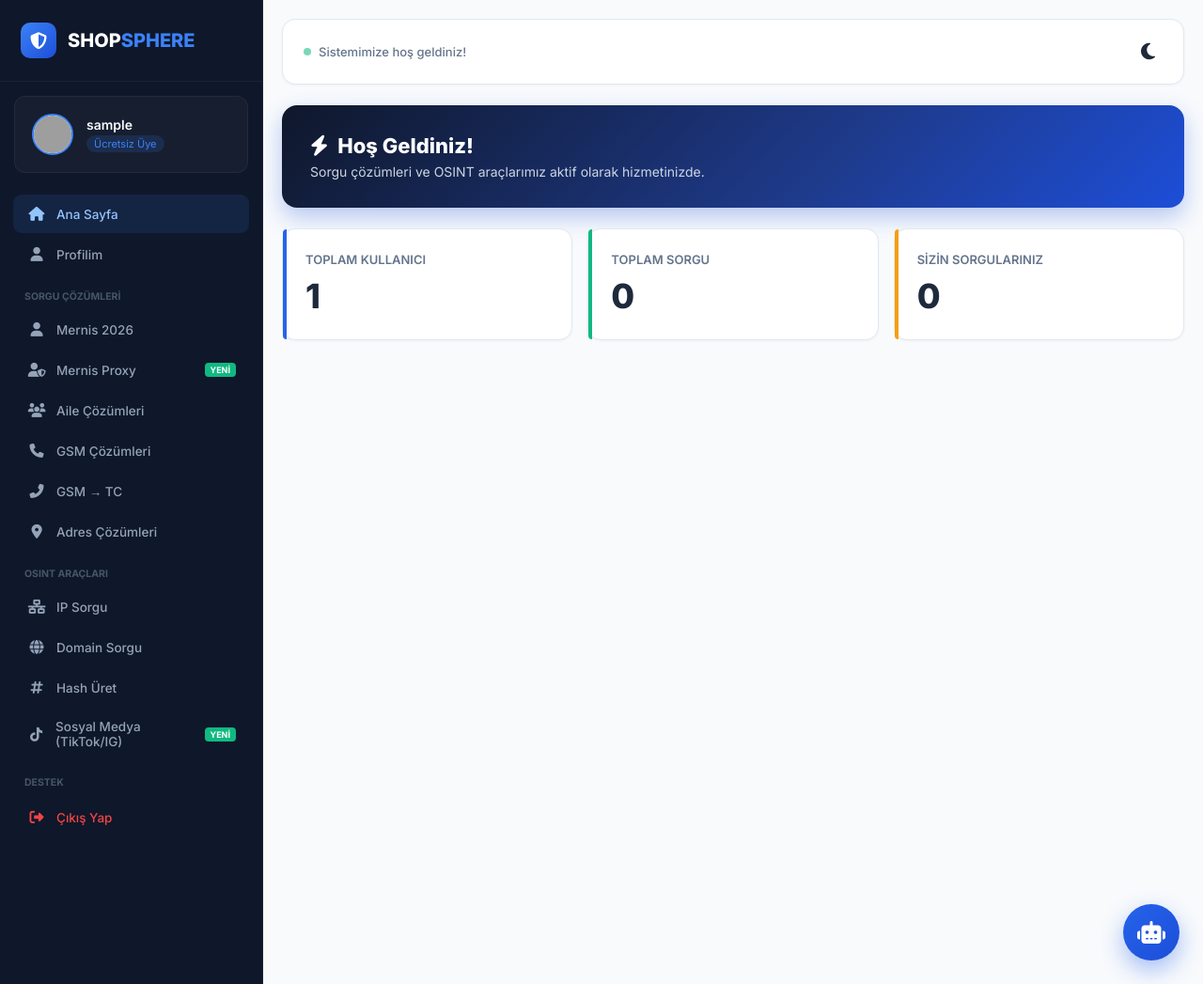
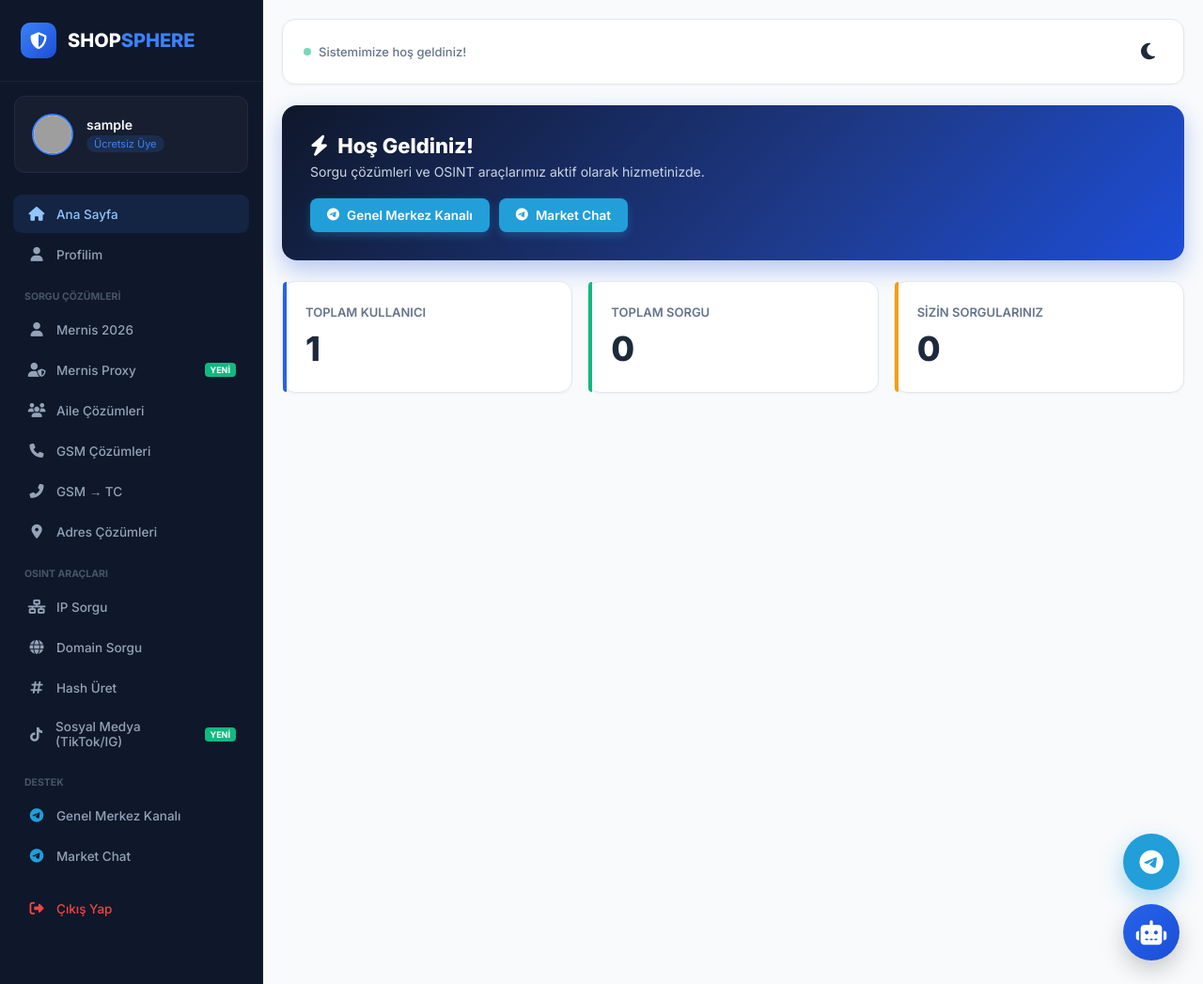
Before and after one commit to gutsalix11129-hub/shopsphere, a Flask app: page / in a window 1280 px wide. Shown: the whole page at 94% size. Run offline with Flask 3, Linux system fonts and the light colour scheme; the visitor is signed in with stand-in values (Sample User, id 1); data comes from the database, SQL or seed files in the repository; data that the repository does not hold is empty; grey boxes are pictures that could not be loaded.

Commit message:
Update index.html

```diff
--- a/templates/index.html
+++ b/templates/index.html
@@ -8,10 +8,12 @@
     <link href="https://fonts.googleapis.com/css2?family=Inter:wght@400;500;600;700;800&display=swap" rel="stylesheet">
     <link rel="stylesheet" href="https://cdnjs.cloudflare.com/ajax/libs/font-awesome/6.4.0/css/all.min.css">
     <style>
-        :root { --sidebar-bg: #0f172a; --sidebar-text: #94a3b8; --bg: #f8fafc; --card-bg: #ffffff; --text: #1e293b; --primary: #2563eb; --border: #e2e8f0; --success: #10b981; --danger: #ef4444; }
+        :root { --sidebar-bg: #0f172a; --sidebar-text: #94a3b8; --bg: #f8fafc; --card-bg: #ffffff; --text: #1e293b; --primary: #2563eb; --border: #e2e8f0; --success: #10b981; --danger: #ef4444; --telegram: #229ED9; }
         [data-theme="dark"] { --sidebar-bg: #020617; --sidebar-text: #94a3b8; --bg: #0f172a; --card-bg: #1e293b; --text: #f8fafc; --border: #334155; }
         * { box-sizing: border-box; margin: 0; padding: 0; font-family: 'Inter', sans-serif; transition: background-color .3s, border-color .3s; }
         body { background: var(--bg); color: var(--text); display: flex; min-height: 100vh; overflow-x: hidden; }
+
+        /* SIDEBAR */
         .sidebar { width: 280px; background: var(--sidebar-bg); color: white; position: fixed; height: 100vh; left: -280px; top: 0; transition: transform .3s cubic-bezier(0.4, 0, 0.2, 1); z-index: 1000; display: flex; flex-direction: column; overflow-y: auto; border-right: 1px solid rgba(255,255,255,.05); }
         .sidebar.open { left: 0; }
         .logo-area { padding: 24px 22px; display: flex; align-items: center; gap: 12px; border-bottom: 1px solid rgba(255,255,255,.05); }
@@ -27,6 +29,8 @@
         .nav-item:hover, .nav-item.active { background: rgba(59,130,246,.12); color: #93c5fd; }
         .nav-item .icon { width: 22px; font-size: 15px; margin-right: 10px; text-align: center; }
         .nav-item .badge-new { background: #10b981; color: #fff; font-size: 9px; font-weight: 700; padding: 2px 6px; border-radius: 4px; margin-left: auto; }
+
+        /* MAIN */
         .main { flex: 1; padding: 20px; width: 100%; transition: margin-left .3s; }
         .topbar { display: flex; justify-content: space-between; align-items: center; background: var(--card-bg); padding: 14px 22px; border-radius: 14px; margin-bottom: 22px; box-shadow: 0 1px 3px rgba(0,0,0,.04); border: 1px solid var(--border); gap: 12px; }
         .menu-btn { font-size: 22px; cursor: pointer; color: var(--text); background: none; border: none; padding: 6px; }
@@ -35,15 +39,24 @@
         @keyframes pulse { 0%, 100% { opacity: 1; } 50% { opacity: .5; } }
         .view { display: none; animation: fadeIn .3s ease; } .view.active { display: block; }
         @keyframes fadeIn { from { opacity: 0; transform: translateY(10px); } to { opacity: 1; transform: none; } }
-        .promo-banner { background: linear-gradient(135deg, #0f172a 0%, #1e3a8a 60%, #1d4ed8 100%); border-radius: 16px; padding: 30px; color: white; margin-bottom: 22px; box-shadow: 0 10px 25px rgba(29,78,216,.3); }
+
+        /* DASHBOARD */
+        .promo-banner { background: linear-gradient(135deg, #0f172a 0%, #1e3a8a 60%, #1d4ed8 100%); border-radius: 16px; padding: 30px; color: white; margin-bottom: 22px; box-shadow: 0 10px 25px rgba(29,78,216,.3); position: relative; overflow: hidden; }
         .promo-banner h2 { font-size: 22px; font-weight: 800; display: flex; align-items: center; gap: 10px; }
+        .tg-buttons { display: flex; gap: 10px; margin-top: 20px; flex-wrap: wrap; }
+        .tg-btn { background: var(--telegram); color: white; text-decoration: none; padding: 10px 18px; border-radius: 8px; font-size: 13.5px; font-weight: 600; display: inline-flex; align-items: center; gap: 8px; transition: .2s; box-shadow: 0 4px 10px rgba(34,158,217,.3); border: none; cursor: pointer; }
+        .tg-btn:hover { transform: translateY(-2px); box-shadow: 0 6px 15px rgba(34,158,217,.4); }
+
         .stats-grid { display: grid; grid-template-columns: 1fr; gap: 16px; margin-bottom: 22px; }
         .stat-card { background: var(--card-bg); padding: 24px; border-radius: 14px; box-shadow: 0 1px 3px rgba(0,0,0,.04); border: 1px solid var(--border); position: relative; }
         .stat-card::before { content: ''; position: absolute; left: 0; top: 0; bottom: 0; width: 4px; border-radius: 14px 0 0 14px; background: var(--primary); }
         .stat-card.green::before { background: var(--success); } .stat-card.orange::before { background: #f59e0b; }
         .stat-card h4 { font-size: 13px; color: #64748b; font-weight: 600; text-transform: uppercase; }
         .stat-card .value { font-size: 36px; font-weight: 800; color: var(--text); margin-top: 10px; line-height: 1.2; }
+
         @media (min-width: 992px) { .sidebar { left: 0; } .main { margin-left: 280px; width: calc(100% - 280px); } .menu-btn { display: none; } .stats-grid { grid-template-columns: repeat(3, 1fr); } }
+
+        /* PANEL & QUERY */
         .panel { background: var(--card-bg); border-radius: 16px; padding: 30px; box-shadow: 0 4px 20px rgba(0,0,0,.05); border: 1px solid var(--border); margin-bottom: 22px; max-width: 800px; margin-left: auto; margin-right: auto; }
         .panel-header { display: flex; justify-content: space-between; align-items: center; border-bottom: 1px solid var(--border); padding-bottom: 18px; margin-bottom: 25px; }
         .panel-header h2 { font-size: 20px; font-weight: 800; display: flex; align-items: center; gap: 10px; }
@@ -74,9 +87,14 @@
         .profile-card img { width: 80px; height: 80px; border-radius: 50%; border: 3px solid var(--card-bg); box-shadow: 0 4px 10px rgba(0,0,0,.1); background: #fff; }
         .profile-card h3 { font-size: 22px; font-weight: 800; }
 
-        /* Yardımcı Asistan */
-        .assistant-btn { position: fixed; bottom: 25px; right: 25px; width: 60px; height: 60px; background: linear-gradient(135deg, #2563eb, #1d4ed8); color: #fff; border-radius: 50%; display: flex; align-items: center; justify-content: center; font-size: 24px; cursor: pointer; box-shadow: 0 10px 25px rgba(37,99,235,.4); z-index: 2500; transition: transform .2s; }
-        .assistant-btn:hover { transform: scale(1.1); }
+        /* YÜZEN BUTONLAR (ASİSTAN VE TELEGRAM) */
+        .float-container { position: fixed; bottom: 25px; right: 25px; display: flex; flex-direction: column; gap: 15px; z-index: 2500; }
+
+        .assistant-btn, .telegram-btn { width: 60px; height: 60px; border-radius: 50%; display: flex; align-items: center; justify-content: center; font-size: 26px; cursor: pointer; color: #fff; box-shadow: 0 10px 25px rgba(0,0,0,0.2); transition: transform .2s; text-decoration: none; }
+        .assistant-btn { background: linear-gradient(135deg, #2563eb, #1d4ed8); }
+        .telegram-btn { background: var(--telegram); box-shadow: 0 10px 25px rgba(34,158,217,.4); }
+        .assistant-btn:hover, .telegram-btn:hover { transform: scale(1.1); }
+
         .assistant-window { position: fixed; bottom: 100px; right: 25px; width: 320px; background: var(--card-bg); border-radius: 16px; box-shadow: 0 20px 40px rgba(0,0,0,.2); border: 1px solid var(--border); z-index: 2500; display: none; flex-direction: column; overflow: hidden; animation: slideUp .3s ease; }
         .assistant-window.show { display: flex; }
         .assistant-header { background: var(--primary); color: #fff; padding: 15px; font-weight: 700; display: flex; justify-content: space-between; align-items: center; }
@@ -90,8 +108,15 @@
     <div class="overlay" id="overlay" onclick="toggleMenu()"></div>
     <div class="toast-wrap" id="toastWrap"></div>
 
-    <!-- YARDIMCI ASİSTAN -->
-    <div class="assistant-btn" onclick="toggleAssistant()"><i class="fa-solid fa-robot"></i></div>
+    <!-- YÜZEN BUTONLAR -->
+    <div class="float-container">
+        <!-- Telegram Yüzen Buton -->
+        <a href="https://t.me/genelmerkezkanal" target="_blank" class="telegram-btn" title="Telegram Kanalımız"><i class="fa-brands fa-telegram"></i></a>
+        <!-- Asistan Butonu -->
+        <div class="assistant-btn" onclick="toggleAssistant()"><i class="fa-solid fa-robot"></i></div>
+    </div>
+
+    <!-- YARDIMCI ASİSTAN PENCERESİ -->
     <div class="assistant-window" id="assistantWindow">
         <div class="assistant-header">
             <span><i class="fa-solid fa-headset"></i> Canlı Asistan</span>
@@ -106,6 +131,7 @@
         </div>
     </div>
 
+    <!-- SIDEBAR -->
     <aside class="sidebar" id="sidebar">
         <div class="logo-area"><div class="logo-icon-wrap"><i class="fa-solid fa-shield-halved"></i></div><h2>SHOP<span>SPHERE</span></h2></div>
         <div class="user-profile">
@@ -115,6 +141,7 @@
         <div class="nav-section">
             <div class="nav-item active" data-view="dashboard" onclick="showView('dashboard', this)"><div class="icon"><i class="fa-solid fa-house"></i></div> Ana Sayfa</div>
             <div class="nav-item" data-view="profile" onclick="showView('profile', this)"><div class="icon"><i class="fa-solid fa-user"></i></div> Profilim</div>
+
             <div class="nav-title">SORGU ÇÖZÜMLERİ</div>
             <div class="nav-item" onclick="loadTool('adsoyad', this)"><div class="icon"><i class="fa-solid fa-user"></i></div> Mernis 2026</div>
             <div class="nav-item" onclick="loadTool('adsoyad_proxy', this)"><div class="icon"><i class="fa-solid fa-user-shield"></i></div> Mernis Proxy <span class="badge-new">YENİ</span></div>
@@ -122,29 +149,57 @@
             <div class="nav-item" onclick="loadTool('tcgsm', this)"><div class="icon"><i class="fa-solid fa-phone"></i></div> GSM Çözümleri</div>
             <div class="nav-item" onclick="loadTool('gsmtc', this)"><div class="icon"><i class="fa-solid fa-phone-flip"></i></div> GSM → TC</div>
             <div class="nav-item" onclick="loadTool('adres', this)"><div class="icon"><i class="fa-solid fa-location-dot"></i></div> Adres Çözümleri</div>
+
             <div class="nav-title">OSINT ARAÇLARI</div>
             <div class="nav-item" onclick="loadTool('osint_ip', this)"><div class="icon"><i class="fa-solid fa-network-wired"></i></div> IP Sorgu</div>
             <div class="nav-item" onclick="loadTool('osint_domain', this)"><div class="icon"><i class="fa-solid fa-globe"></i></div> Domain Sorgu</div>
             <div class="nav-item" onclick="loadTool('osint_hash', this)"><div class="icon"><i class="fa-solid fa-hashtag"></i></div> Hash Üret</div>
             <div class="nav-item" onclick="loadTool('social_tiktok', this)"><div class="icon"><i class="fa-brands fa-tiktok"></i></div> Sosyal Medya (TikTok/IG) <span class="badge-new">YENİ</span></div>
+
             <div class="nav-title">DESTEK</div>
-            <div class="nav-item" onclick="logout()" style="color:#ef4444; margin-top:10px;"><div class="icon"><i class="fa-solid fa-right-from-bracket"></i></div> Çıkış Yap</div>
+            <!-- TELEGRAM MENÜ BUTONLARI -->
+            <div class="nav-item" onclick="window.open('https://t.me/genelmerkezkanal', '_blank')">
+                <div class="icon"><i class="fa-brands fa-telegram" style="color:var(--telegram);"></i></div> Genel Merkez Kanalı
+            </div>
+            <div class="nav-item" onclick="window.open('https://t.me/markettchats', '_blank')">
+                <div class="icon"><i class="fa-brands fa-telegram" style="color:var(--telegram);"></i></div> Market Chat
+            </div>
+
+            <div class="nav-item" onclick="logout()" style="color:#ef4444; margin-top:15px;"><div class="icon"><i class="fa-solid fa-right-from-bracket"></i></div> Çıkış Yap</div>
         </div>
     </aside>
+
+    <!-- MAIN -->
     <main class="main">
         <header class="topbar">
             <button class="menu-btn" onclick="toggleMenu()"><i class="fa-solid fa-bars"></i></button>
             <div class="broadcast" id="broadcast"><span class="dot"></span> Duyurular yükleniyor...</div>
             <button class="theme-toggle" onclick="toggleTheme()"><i class="fa-solid fa-moon" id="themeIcon"></i></button>
         </header>
+
         <div id="view-dashboard" class="view active">
-            <div class="promo-banner"><h2><i class="fa-solid fa-bolt"></i> Hoş Geldiniz!</h2><p style="margin-top:6px; font-size:14px; color:#cbd5e1;">Sorgu çözümleri ve OSINT araçlarımız aktif olarak hizmetinizde.</p></div>
+            <div class="promo-banner">
+                <h2><i class="fa-solid fa-bolt"></i> Hoş Geldiniz!</h2>
+                <p style="margin-top:6px; font-size:14px; color:#cbd5e1;">Sorgu çözümleri ve OSINT araçlarımız aktif olarak hizmetinizde.</p>
+
+                <!-- DASHBOARD TELEGRAM BUTONLARI -->
+                <div class="tg-buttons">
+                    <a href="https://t.me/genelmerkezkanal" target="_blank" class="tg-btn">
+                        <i class="fa-brands fa-telegram"></i> Genel Merkez Kanalı
+                    </a>
+                    <a href="https://t.me/markettchats" target="_blank" class="tg-btn">
+                        <i class="fa-brands fa-telegram"></i> Market Chat
+                    </a>
+                </div>
+            </div>
+
             <div class="stats-grid">
                 <div class="stat-card"><h4>Toplam Kullanıcı</h4><div class="value counter" data-target="{{ total_users }}">0</div></div>
                 <div class="stat-card green"><h4>Toplam Sorgu</h4><div class="value counter" data-target="{{ total_queries }}">0</div></div>
                 <div class="stat-card orange"><h4>Sizin Sorgularınız</h4><div class="value counter" data-target="{{ user_queries }}">0</div></div>
             </div>
         </div>
+
         <div id="view-query" class="view">
             <div class="panel">
                 <div class="panel-header">
@@ -159,6 +214,7 @@
                 <div id="qResults"></div>
             </div>
         </div>
+
         <div id="view-profile" class="view">
             <div class="panel">
                 <div class="panel-header">
@@ -180,6 +236,7 @@
             </div>
         </div>
     </main>
+
     <script>
         function toggleAssistant() { document.getElementById('assistantWindow').classList.toggle('show'); }
         function sendAssistantMsg() {
@@ -196,8 +253,7 @@
                 if(m.includes('merhaba') || m.includes('selam')) reply = "Merhaba! Hoş geldiniz. Size nasıl yardımcı olabilirim?";
                 else if(m.includes('şifre')) reply = "Şifrenizi sağdaki 'Profilim' sekmesinden değiştirebilirsiniz.";
                 else if(m.includes('sorgu') || m.includes('arama')) reply = "Sol menüden istediğiniz sorgu aracını seçip, ilgili bilgileri girerek arama yapabilirsiniz.";
-                else if(m.includes('admin')) reply = "Admin paneline sadece yetkili kişiler erişebilir. Şifreniz yoksa sistem yöneticinizle iletişime geçin.";
-                else if(m.includes('fiyat') || m.includes('bakiye')) reply = "Şu an tüm sorgular ücretsizdir. İlerleyen dönemde premium üyelik gelebilir.";
+                else if(m.includes('telegram') || m.includes('iletişim')) reply = "Sol menüdeki veya sağ alttaki Telegram butonlarına tıklayarak kanallarımıza katılabilirsiniz.";
 
                 body.innerHTML += `<div class="msg bot">${reply}</div>`;
                 body.scrollTop = body.scrollHeight;
@@ -214,7 +270,9 @@
         function escapeHtml(s) { return String(s ?? '').replace(/[&<>"']/g, c => ({ '&':'&amp;','<':'&lt;','>':'&gt;','"':'&quot;',"'":'&#39;' }[c])); }
         function toast(msg, type = 'info') { const icons = { success: 'fa-circle-check', error: 'fa-circle-exclamation', info: 'fa-circle-info' }; const el = document.createElement('div'); el.className = `toast ${type}`; el.innerHTML = `<i class="fa-solid ${icons[type]}"></i><span>${escapeHtml(msg)}</span>`; $('toastWrap').appendChild(el); setTimeout(() => el.remove(), 3600); }
         function setLoading(btn, loading, html) { btn.disabled = loading; btn.innerHTML = html; }
+
         document.querySelectorAll('.counter').forEach(el => { const target = parseInt(el.dataset.target || '0', 10); if (target === 0) { el.textContent = '0'; return; } let start = 0; const timer = setInterval(() => { start += Math.ceil(target / 50); if (start >= target) { el.textContent = target.toLocaleString('tr-TR'); clearInterval(timer); } else { el.textContent = start.toLocaleString('tr-TR'); } }, 20); });
+
         const TOOLS = {
             'adsoyad': { title: 'Mernis 2026', fields: [{ id:'ad', label:'Ad' }, { id:'soyad', label:'Soyad' }] },
             'adsoyad_proxy': { title: 'Mernis Proxy', fields: [{ id:'ad', label:'Ad' }, { id:'soyad', label:'Soyad' }, { id:'il', label:'İl (opsiyonel)', req:false }] },
@@ -227,17 +285,20 @@
             'osint_hash': { title:'Hash Üret', fields:[{ id:'text', label:'Metin' }] },
             'social_tiktok': { title:'Sosyal Medya Sorgu (TikTok/IG)', fields:[{ id:'text', label:'Kullanıcı Adı / Telefon / E-posta' }] }
         };
+
         let currentType = null, lastResult = null;
         async function refreshBroadcast() { try { const b = await fetch('/api/get_broadcast').then(r => r.json()); if (b.success && b.broadcast) $('broadcast').innerHTML = '<span class="dot"></span> ' + escapeHtml(b.broadcast); } catch (_) {} }
         refreshBroadcast(); setInterval(refreshBroadcast, 15000);
         function toggleMenu() { $('sidebar').classList.toggle('open'); $('overlay').classList.toggle('show'); }
         function showView(view, el) { if (el) { document.querySelectorAll('.nav-item').forEach(i => i.classList.remove('active')); el.classList.add('active'); } document.querySelectorAll('.view').forEach(v => v.classList.remove('active')); $('view-' + view).classList.add('active'); if (window.innerWidth < 992) toggleMenu(); }
         function loadTool(type, el) { const tool = TOOLS[type]; if (!tool) return; currentType = type; lastResult = null; showView('query', el); $('qTitle').innerText = tool.title; $('qResults').innerHTML = ''; $('resultToolbar').innerHTML = ''; let html = ''; tool.fields.forEach(f => { html += `<div class="form-group"><label>${f.label}</label><input type="text" id="inp_${f.id}" placeholder="${f.label} girin..."></div>`; }); $('qInputs').innerHTML = html; }
+
         let isQuerying = false;
         async function runQuery() { if (!currentType || isQuerying) return; const payload = { type: currentType }; let valid = true; TOOLS[currentType].fields.forEach(f => { const inp = $('inp_' + f.id); const val = inp.value.trim(); inp.classList.remove('invalid'); if (f.req !== false && !val) { inp.classList.add('invalid'); valid = false; } else if (val && f.pattern && !f.pattern.test(val)) { inp.classList.add('invalid'); valid = false; } if (val) payload[f.id] = val; }); if (!valid) return toast('Lütfen alanları doğru doldurun.', 'error'); isQuerying = true; const btn = $('submitBtn'); setLoading(btn, true, '<i class="fa-solid fa-spinner fa-spin"></i> Sorgulanıyor...'); $('qResults').innerHTML = '<div class="spinner-lg"></div>'; $('resultToolbar').innerHTML = ''; try { const res = await fetch('/api/sorgu', { method: 'POST', headers: JSON_HEADERS, body: JSON.stringify(payload) }).then(r => r.json()); if (!res.success) { $('qResults').innerHTML = `<div class="empty-state error"><i class="fa-solid fa-circle-exclamation"></i> ${escapeHtml(res.error)}</div>`; } else { lastResult = res.data; renderData(res.data); } } catch (e) { $('qResults').innerHTML = `<div class="empty-state error">Sunucu hatası veya bağlantı koptu.</div>`; } finally { isQuerying = false; setLoading(btn, false, '<i class="fa-solid fa-bolt"></i> Sorgula'); } }
         function flatten(obj, prefix = '') { const out = []; for (const [k, v] of Object.entries(obj)) { const key = prefix ? `${prefix}.${k}` : k; if (v && typeof v === 'object' && !Array.isArray(v)) out.push(...flatten(v, key)); else if (Array.isArray(v)) out.push([key, v.map(x => typeof x === 'object' ? JSON.stringify(x) : x).join(', ')]); else out.push([key, v]); } return out; }
         function renderData(data) { const items = Array.isArray(data) ? data : [data]; $('resultToolbar').innerHTML = `<button class="btn-submit" style="width:auto; padding:10px 16px; font-size:13px; margin-top:0;" onclick="copyResult()"><i class="fa-solid fa-copy"></i> Sonuçları Kopyala</button>`; let html = ''; items.forEach((item, idx) => { const rows = flatten(item).filter(([, v]) => v !== null && v !== undefined && v !== '' && String(v).toUpperCase() !== 'YOK' && String(v).toUpperCase() !== 'NULL'); if (rows.length === 0) { html += `<div class="empty-state">Sonuç boş.</div>`; return; } html += `<table class="data-table"><tbody>`; for (const [key, val] of rows) html += `<tr><th>${escapeHtml(String(key).toUpperCase())}</th><td>${escapeHtml(String(val))}</td></tr>`; html += `</tbody></table>`; }); $('qResults').innerHTML = html; }
         function copyResult() { if (lastResult) navigator.clipboard.writeText(JSON.stringify(lastResult, null, 2)).then(() => toast('Sonuçlar kopyalandı!', 'success')); }
+
         async function changePass() { const oldP = $('old_pass').value, newP = $('new_pass').value; if (!oldP || newP.length < 6) return toast('Şifre en az 6 karakter olmalı', 'error'); const btn = $('changePassBtn'); setLoading(btn, true, '<i class="fa-solid fa-spinner fa-spin"></i> Güncelleniyor...'); try { const r = await fetch('/api/change_password', { method: 'POST', headers: JSON_HEADERS, body: JSON.stringify({ old: oldP, new: newP }) }).then(x => x.json()); if (r.success) { toast('Şifre güncellendi', 'success'); $('old_pass').value = ''; $('new_pass').value = ''; } else toast(r.error, 'error'); } catch (_) { toast('Bağlantı hatası', 'error'); } finally { setLoading(btn, false, '<i class="fa-solid fa-floppy-disk"></i> Şifreyi Güncelle'); } }
         async function logout() { try { await fetch('/api/logout', { method: 'POST', headers: JSON_HEADERS }); } catch (_) {} window.location.href = '/login'; }
     </script>
```
